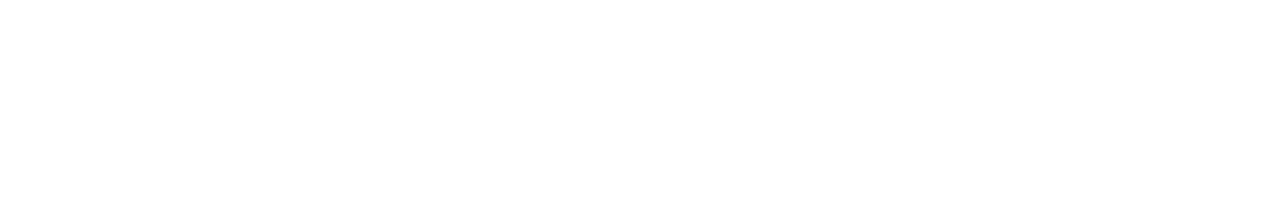
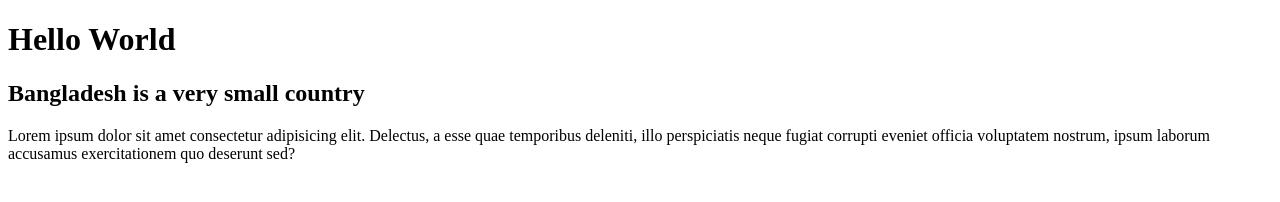
Before and after one commit to alaminhossain12/hyper-test, a plain HTML site: page index.html in a window 1280 px wide. Drawn offline with Linux system fonts and the light colour scheme.

Commit message:
added text

```diff
--- a/index.html
+++ b/index.html
@@ -7,6 +7,8 @@
   <title>My Second Page</title>
 </head>
 <body>
-
+  <h1>Hello World</h1>
+  <h2>Bangladesh is a very small country</h2>
+  <p>Lorem ipsum dolor sit amet consectetur adipisicing elit. Delectus, a esse quae temporibus deleniti, illo perspiciatis neque fugiat corrupti eveniet officia voluptatem nostrum, ipsum laborum accusamus exercitationem quo deserunt sed?</p>
 </body>
 </html>
```
